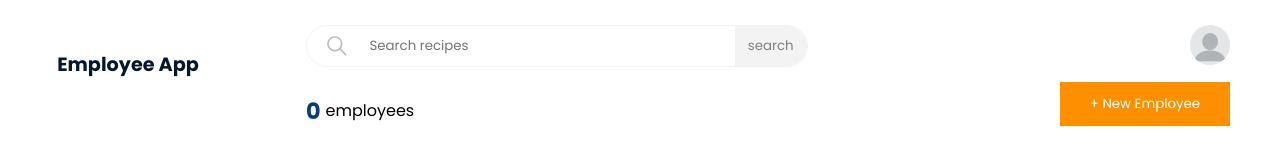
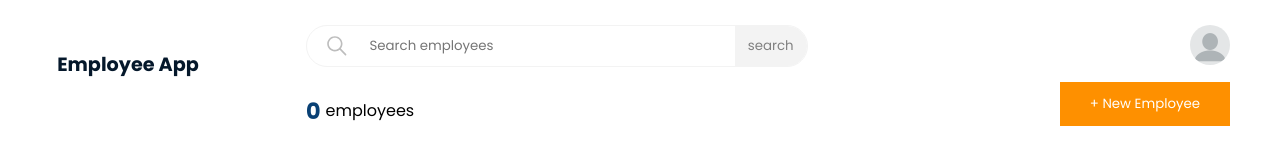
Before and after one commit to Lspacedev/employee-app, a React (Create React App) app: page / in a window 1280 px wide. Shown: the top 160 px of the page. Built offline with nearby package versions, Linux system fonts and the light colour scheme.

Commit message:
updated styles, added searchbar

```diff
--- a/src/App.css
+++ b/src/App.css
@@ -7,9 +7,7 @@ body,
 * {
   font-family: "Poppins", sans-serif;
 }
-body {
-  background-color: #094074;
-}
+
 .App {
   min-height: 100vh;
   text-align: center;
@@ -59,9 +57,9 @@ body {
   color: #05182b;
 }
 .SidebarLinks:hover {
-  background-color: #ffecd3;
+  background-color: #fff2e1;
   color: #094074;
-  border-radius: 0px 15px 15px 0px;
+  border-radius: 0px 25px 25px 0px;
 }
 .Main {
   grid-column: 2/6;
@@ -110,6 +108,7 @@ body {
   margin: 0px;
   border: none;
 }
+
 #search-icon-div {
   flex: 1;
   height: 100%;
@@ -278,7 +277,7 @@ body {
   /*background-color: white;*/
   border-radius: 10px;
 
-  /*box-shadow: 1px 1px 5px rgb(221, 221, 221);*/
+  box-shadow: 1px 1px 5px rgb(233, 233, 233);
   display: flex;
   flex-direction: column;
   justify-content: center;
@@ -574,6 +573,13 @@ body {
     margin-right: 0px;
   }
 }
+@media (max-width: 375px) {
+  .Add-div button {
+    padding: 7px 25px;
+    margin: 15px;
+    font-size: 0.7rem;
+  }
+}
 
 @media (max-width: 320px) {
   .logo {
--- a/src/components/displayEmployees.js
+++ b/src/components/displayEmployees.js
@@ -4,6 +4,7 @@ import useLocalStorage from "./useLocalStorage";
 import { IoIosSearch } from "react-icons/io";
 import AddEmployee from "./addEmployee";
 import ProfileIcon from "./profileIcon";
+import SeachBar from "./searchBar";
 
 function DisplayEmployees({
   employees,
@@ -73,26 +74,12 @@ function DisplayEmployees({
     <div className="Display">
       <div className="header">
         <div className="search-profile">
-          <div className="search-div">
-            <div id="search-icon-div">
-              <IoIosSearch
-                id="search-icon"
-                style={{
-                  fontSize: "1.6rem",
-                  margin: "0px",
-                }}
-              />
-            </div>
-            <input
-              type="search"
-              placeholder="Search recipes"
-              onChange={handleSearchChange}
-              value={searchInput}
-            />
-            <button id="search-btn" onClick={handleSearchSubmit}>
-              search
-            </button>
-          </div>
+          <SeachBar
+            handleSearchChange={handleSearchChange}
+            handleSearchSubmit={handleSearchSubmit}
+            searchInput={searchInput}
+          />
+
           <ProfileIcon />
         </div>
         <div className="count-add">
--- /dev/null
+++ b/src/components/searchBar.js
@@ -0,0 +1,27 @@
+import { IoIosSearch } from "react-icons/io";
+function SeachBar({ handleSearchChange, handleSearchSubmit, searchInput }) {
+  return (
+    <div className="search-div">
+      <div id="search-icon-div">
+        <IoIosSearch
+          id="search-icon"
+          style={{
+            fontSize: "1.6rem",
+            margin: "0px",
+          }}
+        />
+      </div>
+      <input
+        type="search"
+        placeholder="Search employees"
+        onChange={handleSearchChange}
+        value={searchInput}
+      />
+      <button id="search-btn" onClick={handleSearchSubmit}>
+        search
+      </button>
+    </div>
+  );
+}
+
+export default SeachBar;
```
